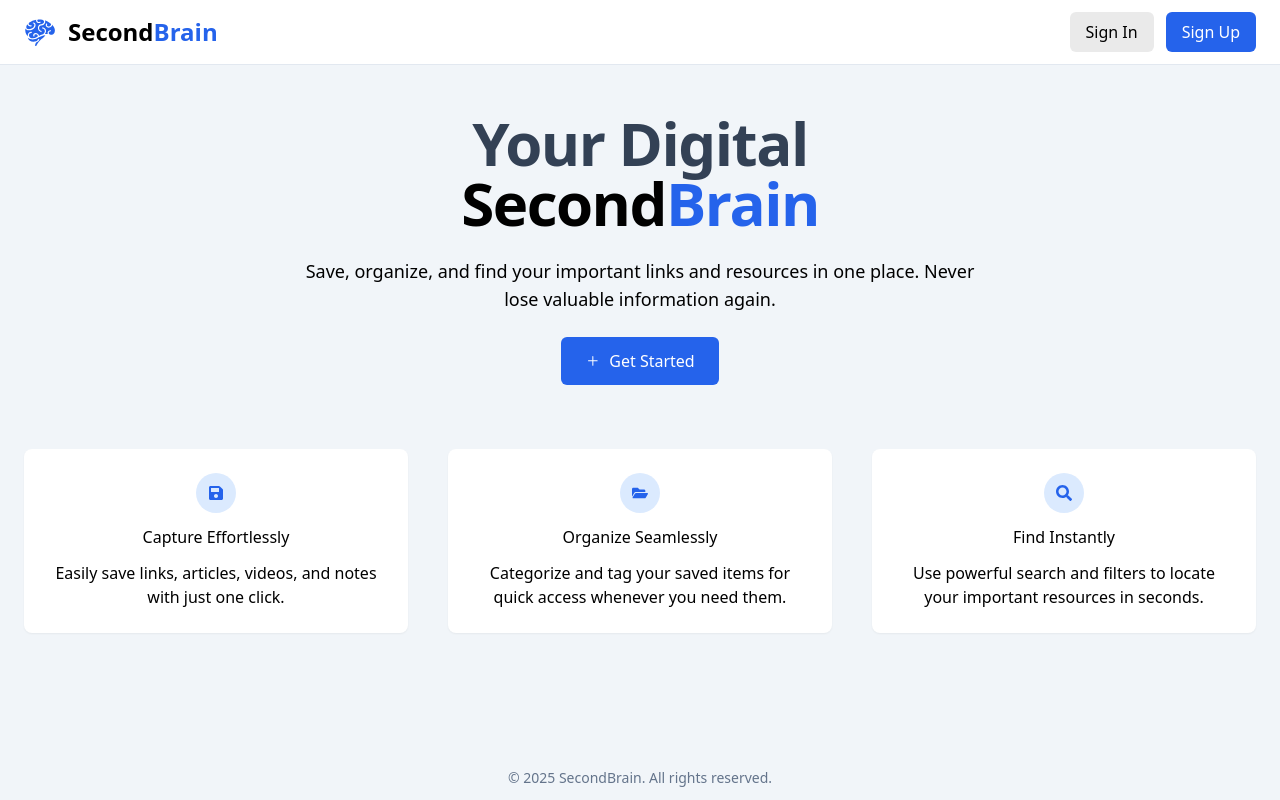
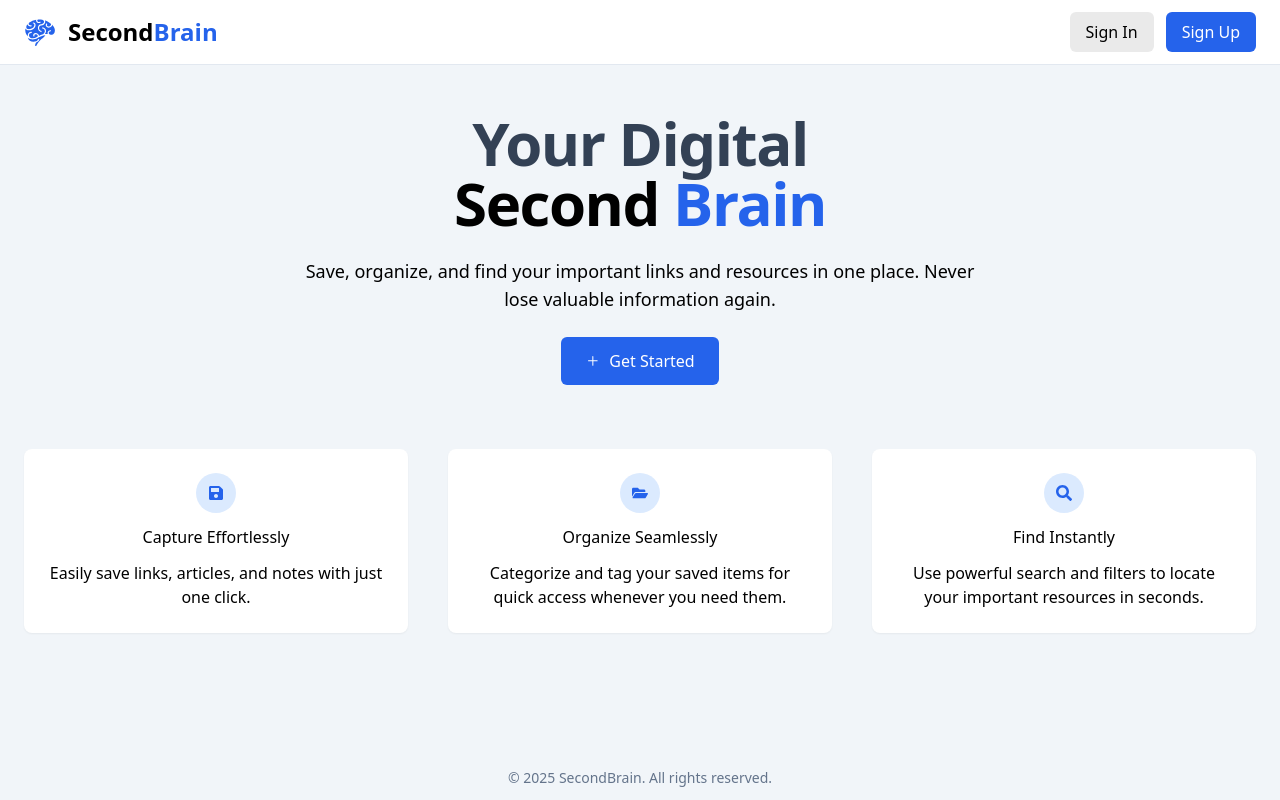
Before and after one commit to CodeHawkCraft/second-brain, a React (Vite) app in the folder second-brain-frontend/: page / in a window 1280 px wide. Built offline with nearby package versions, Linux system fonts and the light colour scheme; no server answers.

Commit message:
minor changes

```diff
--- a/second-brain-frontend/src/Components/Home.tsx
+++ b/second-brain-frontend/src/Components/Home.tsx
@@ -19,7 +19,7 @@ const features = [
     icon: <FaSave />,
     title: "Capture Effortlessly",
     description:
-      "Easily save links, articles, videos, and notes with just one click.",
+      "Easily save links, articles, and notes with just one click.",
   },
   {
     icon: <FaFolderOpen />,
@@ -60,7 +60,7 @@ const Home= () => {
           <h1 className="font-bold  text-center text-6xl tracking-tight">
             <span className="block text-slate-700">Your Digital</span>
             <h2 className=" block">Second
-            <span className="text-primary-500">Brain</span>
+            <span className="text-primary-500"> Brain</span>
             </h2>
           </h1>
           <p className="text-lg text-center max-w-2xl">
```
